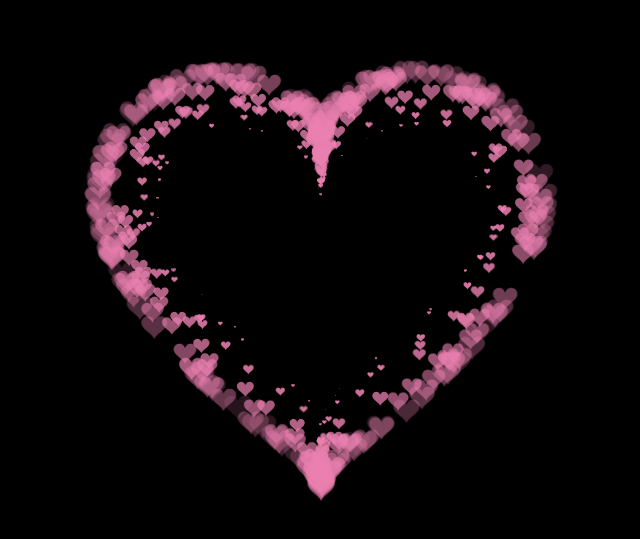
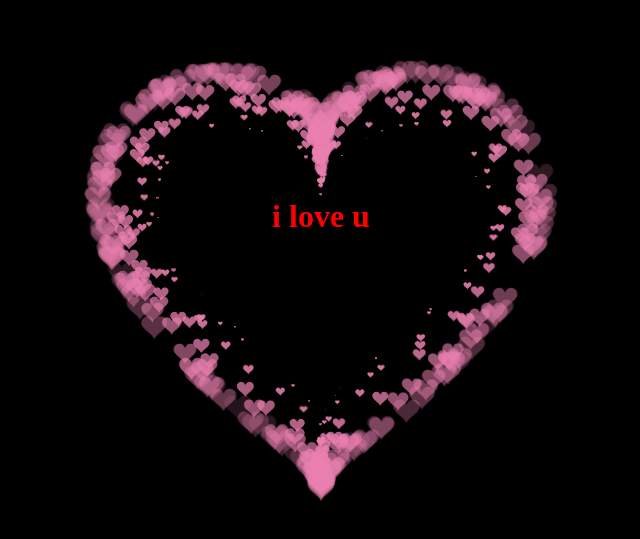
Before and after one commit to MinhThinhdarius/heart, a plain HTML site: page index.html in a window 1280 px wide. Shown: the part 123-662 px from the top of the page, without its empty margins (319-959 px from the left). Drawn offline with Linux system fonts and the light colour scheme.

Commit message:
Update index.html

```diff
--- a/index.html
+++ b/index.html
@@ -37,7 +37,11 @@ canvas {
   height: 100%;
 
 }
-
+h1 {
+    text-align: center;
+    color: red ;
+    padding-top: 8.5cm;
+}
   </style>
 
  </HEAD>
@@ -46,6 +50,7 @@ canvas {
  <BODY>
 
   <canvas id="pinkboard"></canvas>
+  <h1> i love u </h1>
 
   <script>
 
```
